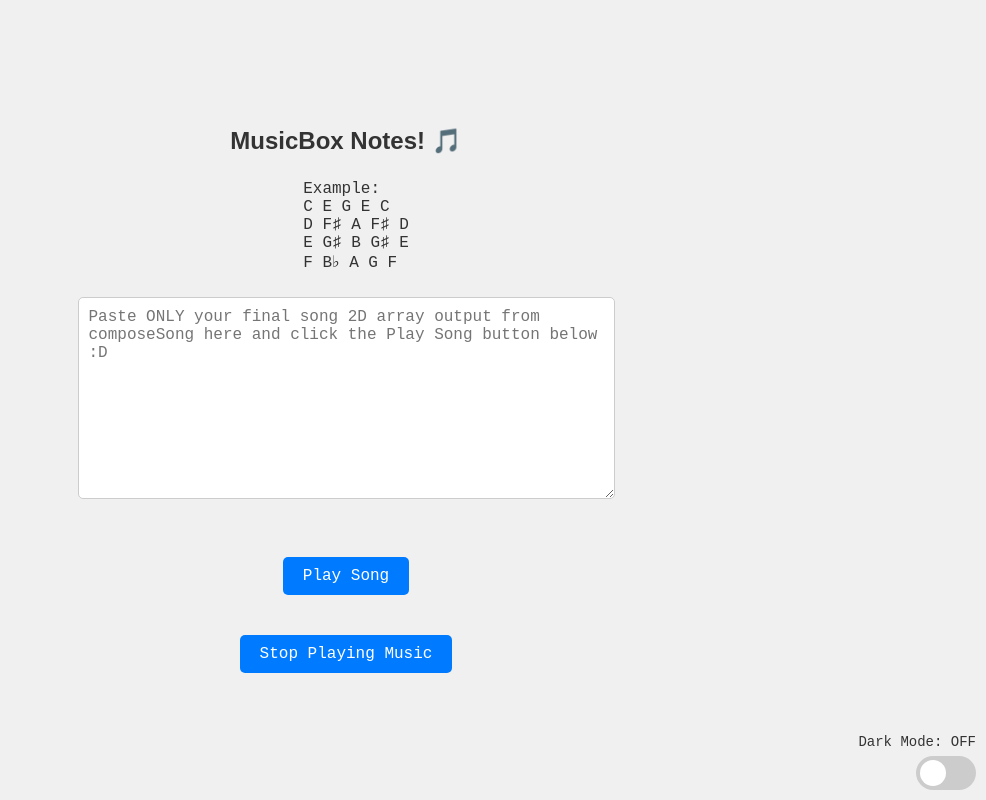
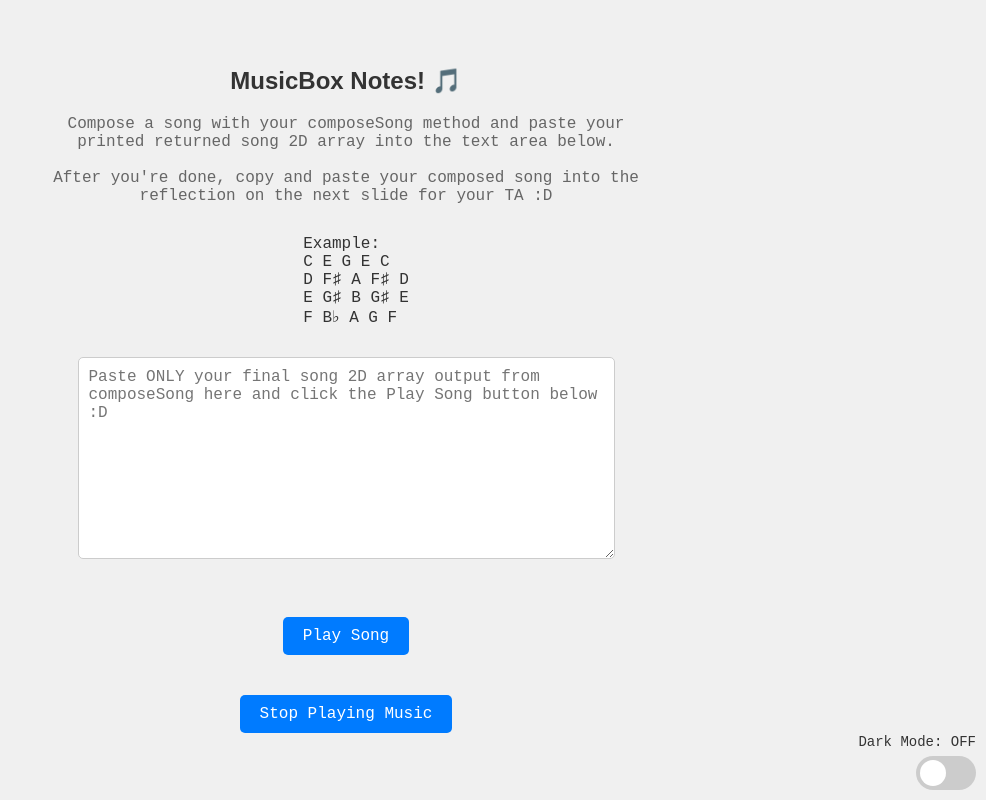
Before and after one commit to cse122/warm_up, a plain HTML site: page index.html in a window 1280 px wide. Shown: the whole page, without its empty margins (294-1280 px from the left). Drawn offline with Linux system fonts and the light colour scheme.

Commit message:
adding TA message

```diff
--- a/index.html
+++ b/index.html
@@ -140,10 +140,28 @@
         .dark-mode .example-text pre {
             color: var(--text-color-dark);
         }
+
+        .instruction-text {
+            font-family: 'Courier New', monospace;
+            color: #666;
+            margin-bottom: 20px;
+            max-width: 600px;
+            text-align: center;
+        }
+
+        .example-text pre {
+            margin: 10px 0;
+            padding-left: 20px;
+        }
+
+        .dark-mode .instruction-text {
+            color: #bbb;
+        }
     </style>
 </head>
 <body>
     <h2>MusicBox Notes! 🎵</h2>
+    <div class="instruction-text">Compose a song with your composeSong method and paste your printed returned song 2D array into the text area below. <br> <br> After you're done, copy and paste your composed song into the reflection on the next slide for your TA :D</div>
     <div class="example-text">
         <pre>Example:
 C E G E C
```
